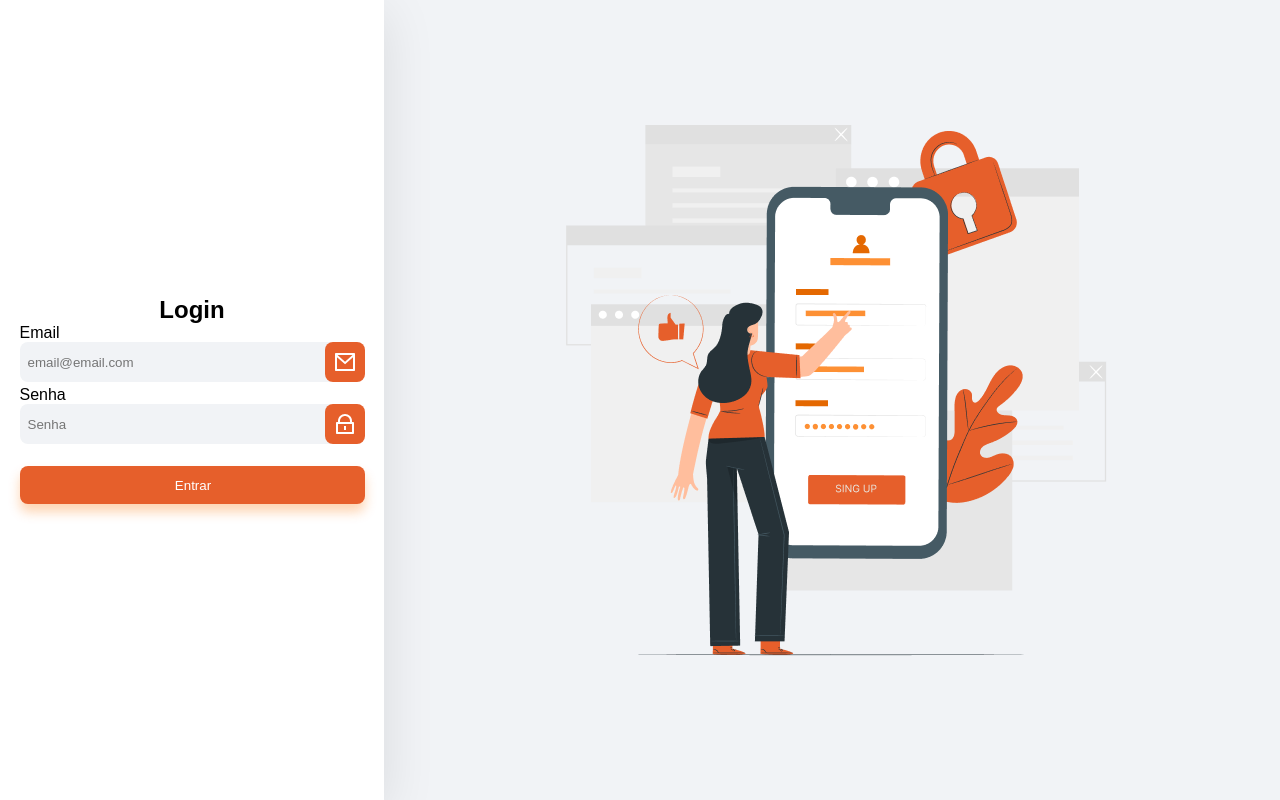
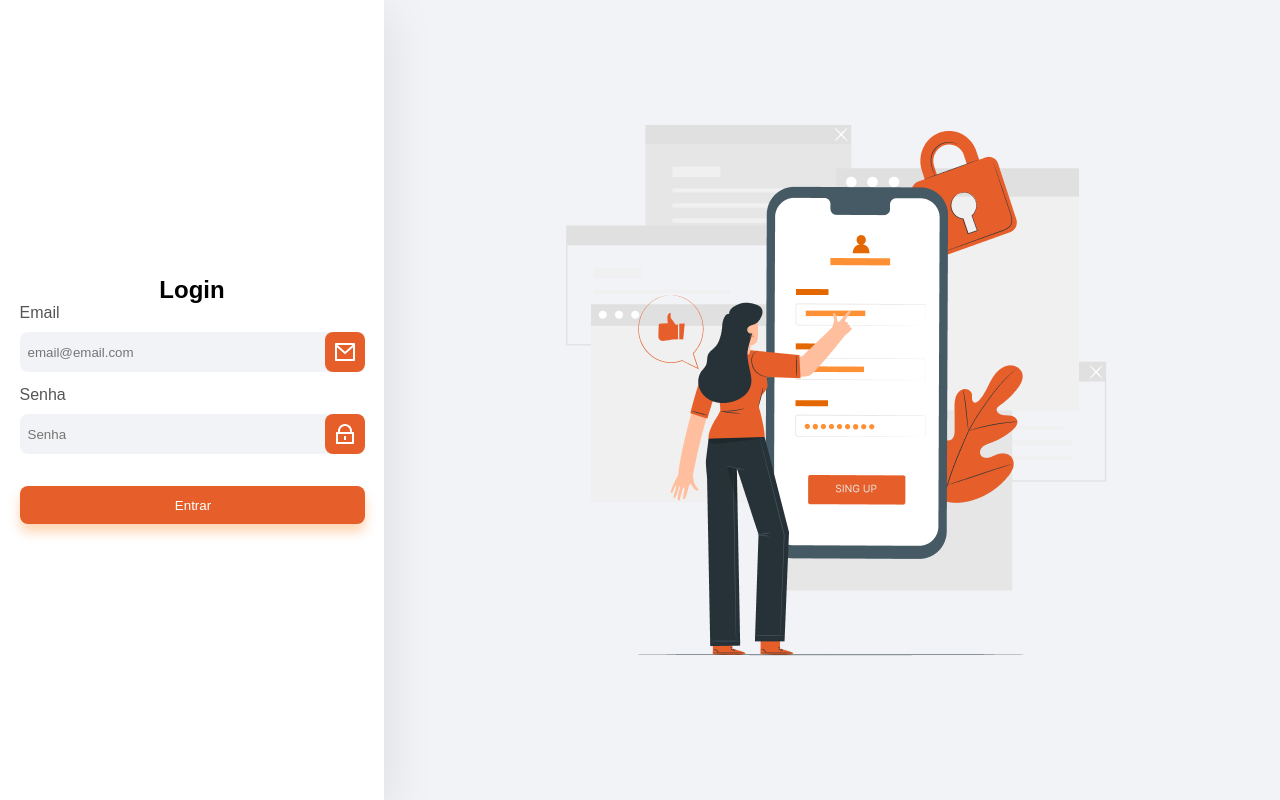
Before and after one commit to betolarbac/dashboard, a PHP site: page / in a window 1280 px wide. Run offline with PHP 8.4, Linux system fonts and the light colour scheme.

Commit message:
estilos de inputs da pagina de login

```diff
--- a/index.php
+++ b/index.php
@@ -49,8 +49,8 @@ if (isset($_POST['login'])) {
       <div class="login__inputs">
         <h2>Login</h2>
         <form method="post" action="">
-          <label for="username">Email</label><br>
-          <div class="flex">
+          <label class="login__label" for="username">Email</label><br>
+          <div class="flex login__input">
             <input type="text" name="username" placeholder="email@email.com" required>
             <span>
               <svg width="24" height="24" viewBox="0 0 24 24" fill="none" xmlns="http://www.w3.org/2000/svg">
@@ -66,8 +66,8 @@ if (isset($_POST['login'])) {
             </span><br>
           </div>
 
-          <label for="username">Senha</label><br>
-          <div class="flex">
+          <label class="login__label" for="username">Senha</label><br>
+          <div class="flex login__input">
             <input type="password" name="password" placeholder="Senha" required>
             <span>
               <svg width="24" height="24" viewBox="0 0 24 24" fill="none" xmlns="http://www.w3.org/2000/svg">
@@ -80,7 +80,8 @@ if (isset($_POST['login'])) {
                   </clipPath>
                 </defs>
               </svg>
-            </span><br>
+            </span>
+            <br>
           </div>
           <span style="color: red; margin-bottom: 10px"><?php echo $error; ?><br></span>
           <input type="submit" name="login" value="Entrar" class="login__entrar">
--- a/styles/login.css
+++ b/styles/login.css
@@ -56,3 +56,15 @@
   opacity: 0.9;
   cursor: pointer;
 }
+
+.login__input {
+  margin: 10px 0;
+}
+
+.login__label {
+  color: #555;
+  font-size: 16px;
+  font-style: normal;
+  font-weight: 400;
+  line-height: normal;
+}
```
